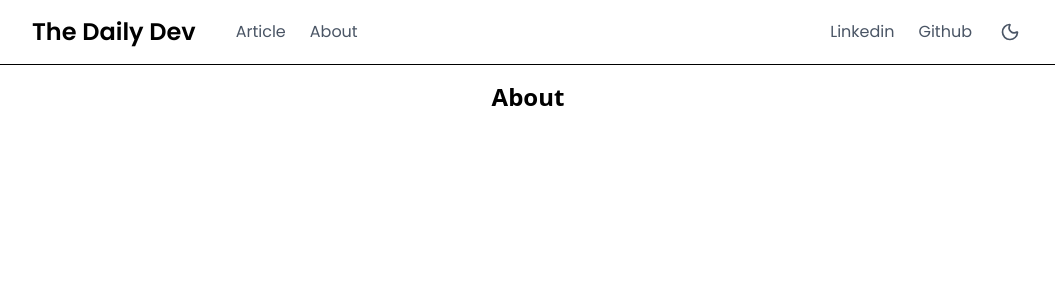
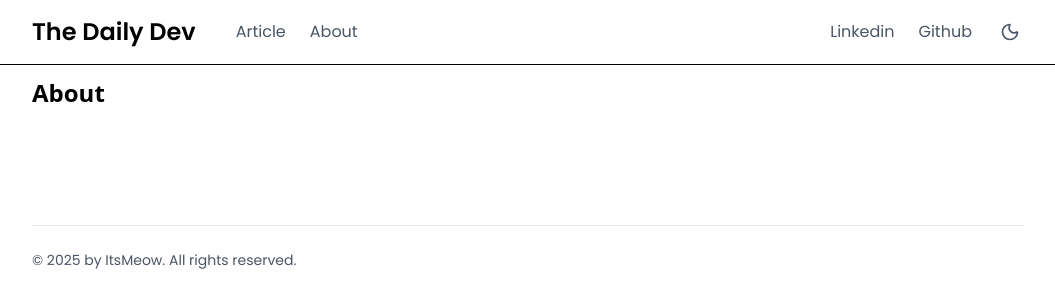
Before and after one commit to azrilpramudia/my-personal-blog, a React (Vite) app: page /about in a window 1280 px wide. Shown: the top 308 px of the page, without its empty margins (112-1167 px from the left). Built offline with nearby package versions, Linux system fonts and the light colour scheme.

Commit message:
chore: improve to footer

```diff
--- a/src/App.jsx
+++ b/src/App.jsx
@@ -1,3 +1,4 @@
+import Footer from "./components/Footer";
 import Navbar from "./components/Navbar";
 import AppRouter from "./router";
 
@@ -6,6 +7,7 @@
     <>
       <Navbar />
       <AppRouter />
+      <Footer />
     </>
   );
 }
--- /dev/null
+++ b/src/components/Footer.jsx
@@ -0,0 +1,12 @@
+const Footer = () => {
+  return (
+    <footer className="mt-20 pt-6 pb-10 text-sm text-gray-600 dark:text-gray-400 font-poppins">
+      <div className="max-w-5xl mx-auto px-4">
+        <hr className="border-t border-gray-200 dark:border-gray-400 mb-6" />
+        <p>© 2025 by ItsMeow. All rights reserved.</p>
+      </div>
+    </footer>
+  );
+};
+
+export default Footer;
--- a/src/pages/About.jsx
+++ b/src/pages/About.jsx
@@ -1,7 +1,7 @@
 const About = () => {
   return (
-    <div className="flex justify-center items-center text-2xl font-bold py-4">
-      <h1>About</h1>
+    <div className="max-w-5xl mx-auto px-4">
+      <h1 className="font-bold text-2xl py-3">About</h1>
     </div>
   );
 };
```
